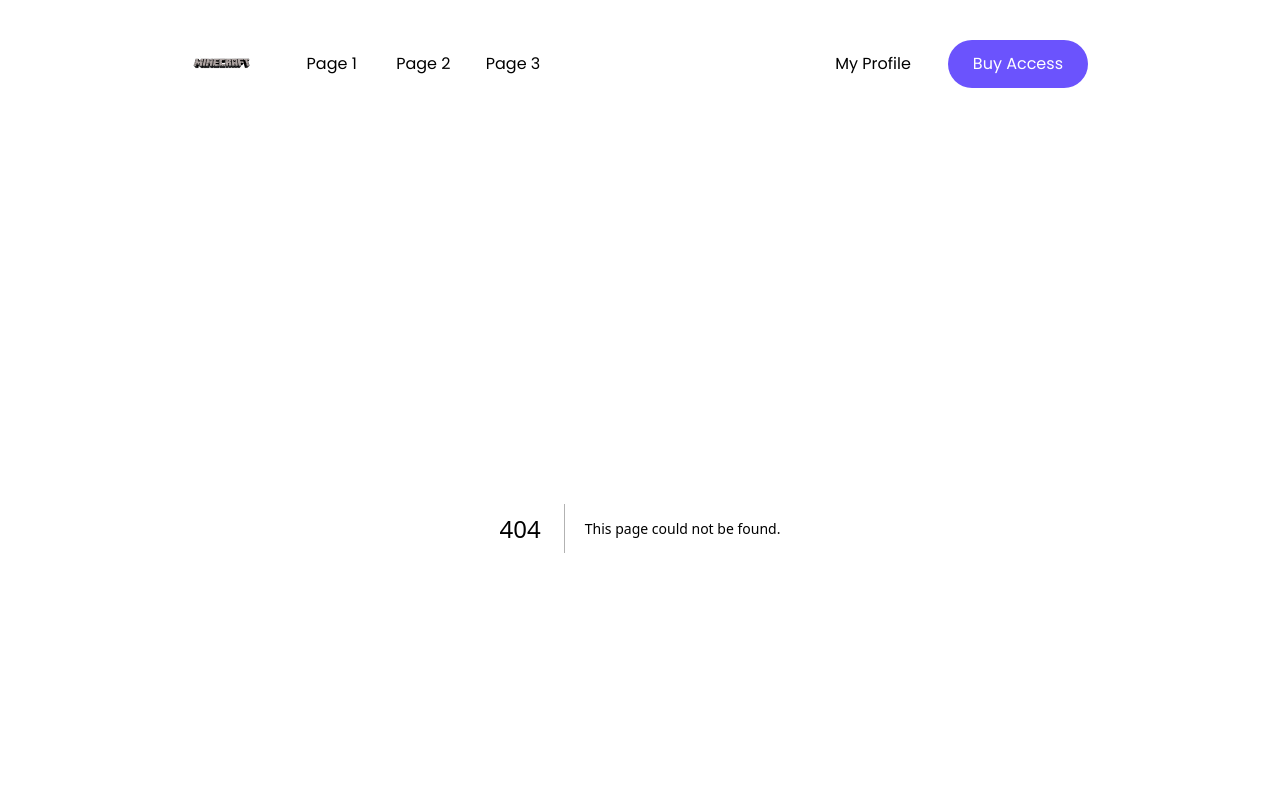
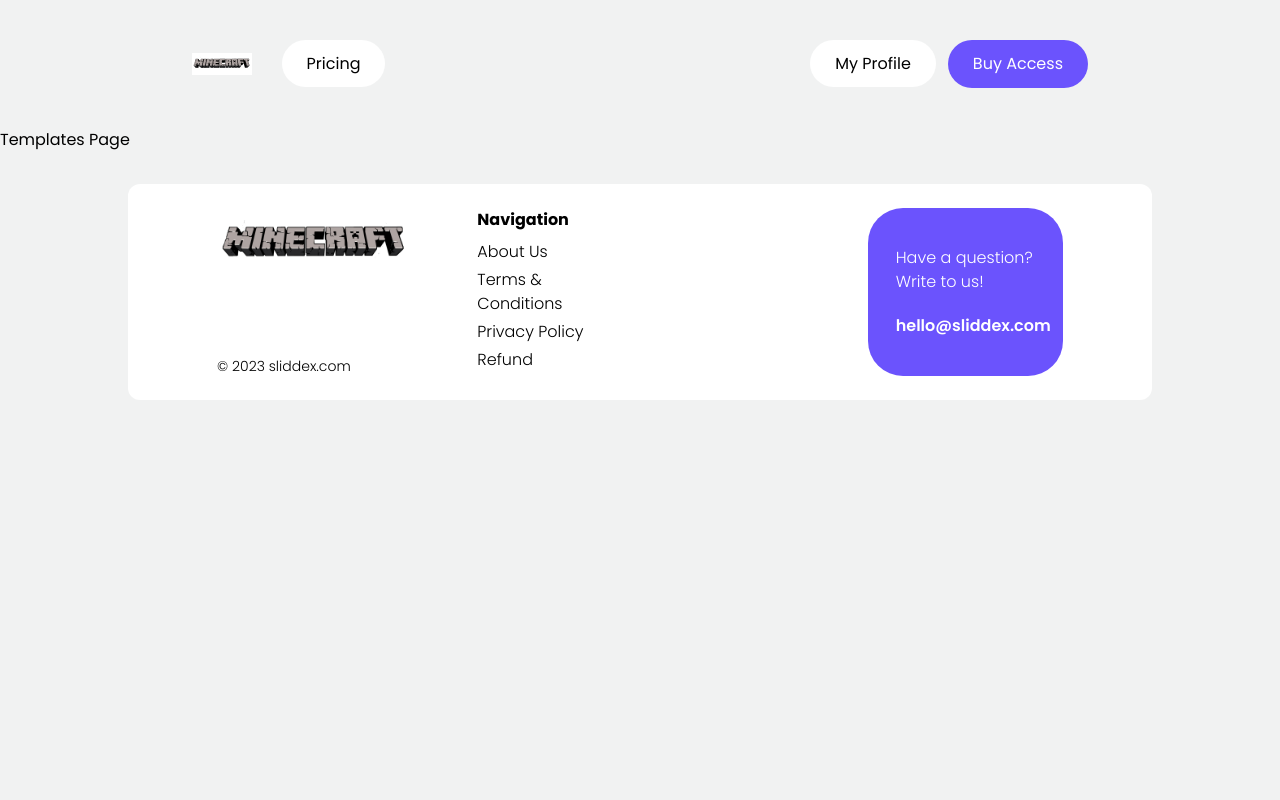
Before and after one commit to nihad-abbasov/slidocs, a Next.js app: page /templates in a window 1280 px wide. Before the commit this address had no page. Shown: the top 800 px of the page. Built offline with nearby package versions, Linux system fonts and the light colour scheme.

Commit message:
undefined pages added

```diff
--- a/package.json
+++ b/package.json
@@ -1,5 +1,5 @@
 {
-  "name": "slidify",
+  "name": "slidocs",
   "version": "0.1.0",
   "private": true,
   "scripts": {
--- /dev/null
+++ b/src/app/(footerRoutes)/templates/page.tsx
@@ -0,0 +1,5 @@
+import { TemplatesPage } from "../../../components/TemplatesPage";
+
+export default function Templates() {
+  return <TemplatesPage />;
+}
--- /dev/null
+++ b/src/app/(headerRoutes)/pricing/page.tsx
@@ -0,0 +1,5 @@
+import { PricingPage } from "../../../components/pageComponents/PricingPage";
+
+export default function Pricing() {
+  return <PricingPage />;
+}
--- /dev/null
+++ b/src/app/(userRoutes)/buy-access/page.tsx
@@ -0,0 +1,5 @@
+import { BuyAccessPage } from "../../../components/user/BuyAccessPage";
+
+export default function BuyAccess() {
+  return <BuyAccessPage />;
+}
--- /dev/null
+++ b/src/app/(userRoutes)/profile/page.tsx
@@ -0,0 +1,5 @@
+import { ProfilePage } from "../../../components/user/ProfilePage";
+
+export default function Profile() {
+  return <ProfilePage />;
+}
--- /dev/null
+++ b/src/components/TemplatesPage.jsx
@@ -0,0 +1,5 @@
+
+
+export const TemplatesPage = () => {
+  return <div>Templates Page</div>;
+};
--- a/src/components/layout/Header/Header.jsx
+++ b/src/components/layout/Header/Header.jsx
@@ -2,11 +2,7 @@ import Image from "next/image";
 import Link from "next/link";
 import { Logo } from "../../reusable/Logo";
 
-const headerElements = [
-  { id: 1, name: "Page 1", url: "url-1" },
-  { id: 2, name: "Page 2", url: "url-2" },
-  { id: 3, name: "Page 3", url: "url-3" },
-];
+const headerElements = [{ id: 1, name: "Pricing", url: "/pricing" }];
 
 export const Header = () => {
   return (
--- /dev/null
+++ b/src/components/layout/PricingPage/PricingPage.jsx
@@ -0,0 +1,4 @@
+
+export const PricingPage = () => {
+  return <div>Pricing Page</div>;
+};
--- /dev/null
+++ b/src/components/user/BuyAccessPage.jsx
@@ -0,0 +1,4 @@
+
+export const BuyAccessPage = () => {
+  return <div>BuyAccessPage</div>;
+};
--- /dev/null
+++ b/src/components/user/ProfilePage.jsx
@@ -0,0 +1,4 @@
+
+export const ProfilePage = () => {
+  return <div>Profile Page</div>;
+};
```
